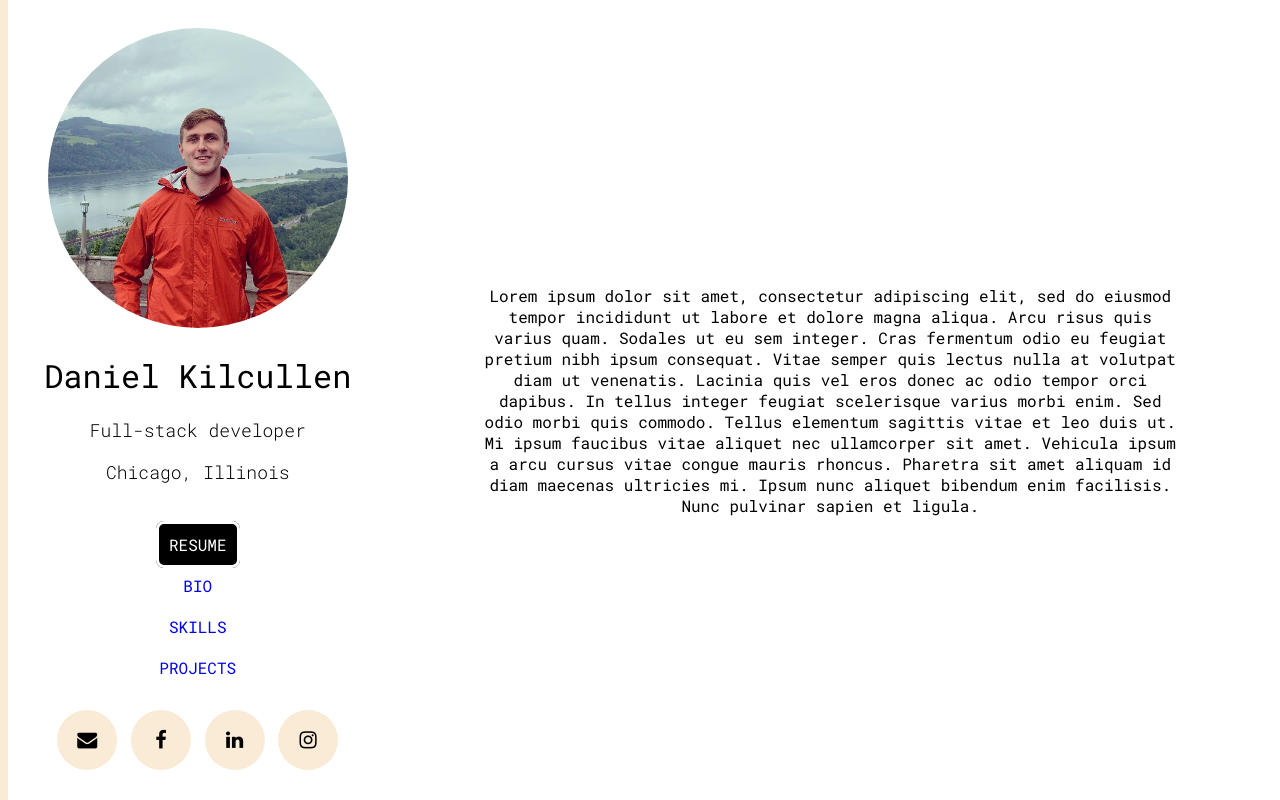
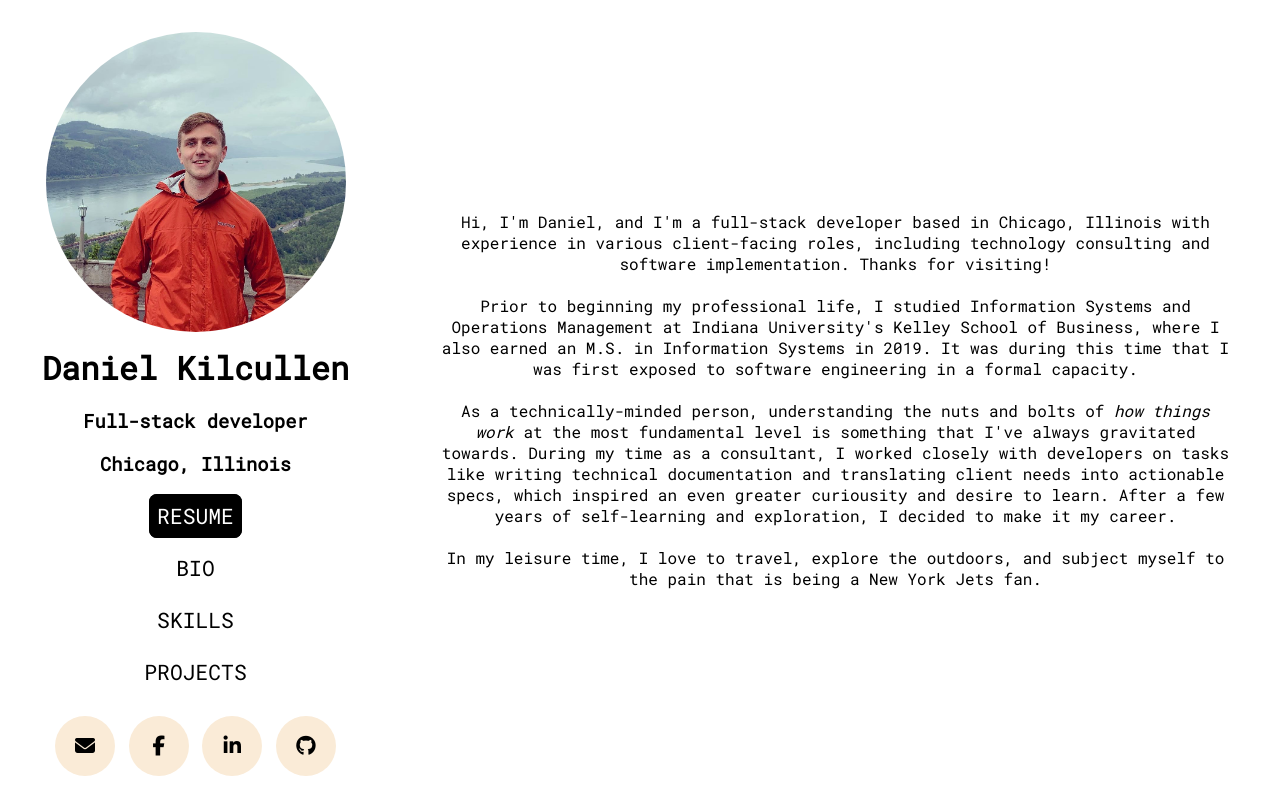
Before and after one commit to d-kilc/daniel-kilcullen, a website: page index.html in a window 1280 px wide. Shown: the top 800 px of the page. Drawn offline with Linux system fonts and the light colour scheme.

Commit message:
completed bio section and header, began content sections

```diff
--- a/index.html
+++ b/index.html
@@ -1,18 +1,32 @@
 <!DOCTYPE html>
 <html lang='en'>
     <head>
-        <link rel="stylesheet" href="./style.css" />
+        <link rel="stylesheet" href="styles/style-mobile-menu.css"/>
+        <!-- <link rel="stylesheet" href="styles/style-desktop.css" media="(min-width: 1110px)"/>
+        <link rel="stylesheet" href="styles/style-medium.css" media="(max-width: 1109px)"/> -->
+        <link rel="stylesheet" href="styles/style-desktop.css"/>
         <link rel="preconnect" href="https://fonts.googleapis.com">
         <link rel="preconnect" href="https://fonts.gstatic.com" crossorigin>
         <link rel="preconnect" href="https://fonts.googleapis.com">
         <link rel="preconnect" href="https://fonts.gstatic.com" crossorigin>
         <link href="https://fonts.googleapis.com/css2?family=Roboto+Mono:wght@100;300;400&display=swap" rel="stylesheet">
         <link rel="stylesheet" href="https://cdnjs.cloudflare.com/ajax/libs/font-awesome/4.7.0/css/font-awesome.min.css">
+        <script src="https://kit.fontawesome.com/3b46f4d8ab.js" crossorigin="anonymous"></script>
         <script src="./script.js" async></script>
         <title>Daniel Kilcullen</title>
     </head>
-    <div id="navArea">
-        <div id="summary">
+    <body>
+        <div id="menu" class="sidebar">
+            <button id="menuToggle" onclick="toggleNav()">&#9776;</button>
+            <a href="javascript:void(0)" class="closebtn" onclick="closeNav()">&times;</a>
+            <a href="#">About</a>
+            <a href="#">Services</a>
+            <a href="#">Clients</a>
+            <a href="#">Contact</a>
+        </div>
+        <div id="nav">
+            <div id="navLeft">
+
                 <img src="./images/dk-avi.jpeg" id="avi" alt="your company logo">
                 <h1>Daniel Kilcullen</h1>
                 <div id="secondaryHeaders">
@@ -20,25 +34,59 @@
                     <h3>Chicago, Illinois</h3>
                 </div>
                 <div id="navLinks">
-                <ul>
-                    <li><a id="resLink" class="navLink" href="#">Resume</a></li>
-                    <li><a class="navLink" href="#">Bio</a></li>
-                    <li><a class="navLink" href="#">Skills</a></li>
-                    <li><a class="navLink" href="#">Projects</a></li>
+                    <ul id="navList">
+                        <li><a id="resLink" class="navLink" href="./assets/Daniel_Kilcullen_Resume.docx">Resume</a></li>
+                        <li><a class="navLink" href="#bio">Bio</a></li>
+                        <li><a class="navLink" href="#skills">Skills</a></li>
+                        <li><a class="navLink" href="#projects">Projects</a></li>
                     </ul>
                 </div>
                 <div id="socials">
-                <a href="" class="fa fa-envelope"></a>
-                <a href="" class="fa fa-facebook"></a>
-                <a href="" class="fa fa-linkedin"></a>
-                <a href="" class="fa fa-instagram"></a>
+                    <a href="mailto:dkilcullen25@gmail.com" class="fa fa-envelope"></a>
+                    <a href="https://www.facebook.com/dan.kilcullen/" class="fa fa-facebook"></a>
+                    <a href="https://www.linkedin.com/in/danielkilcullen/" class="fa fa-linkedin"></a>
+                    <a href="https://github.com/d-kilc" class="fa fa-github"></a>
                 </div>
             </div>
-        <div id="bio">
-            <p>Lorem ipsum dolor sit amet, consectetur adipiscing elit, sed do eiusmod tempor incididunt ut labore et dolore magna aliqua. Arcu risus quis varius quam. Sodales ut eu sem integer. Cras fermentum odio eu feugiat pretium nibh ipsum consequat. Vitae semper quis lectus nulla at volutpat diam ut venenatis. Lacinia quis vel eros donec ac odio tempor orci dapibus. In tellus integer feugiat scelerisque varius morbi enim. Sed odio morbi quis commodo. Tellus elementum sagittis vitae et leo duis ut. Mi ipsum faucibus vitae aliquet nec ullamcorper sit amet. Vehicula ipsum a arcu cursus vitae congue mauris rhoncus. Pharetra sit amet aliquam id diam maecenas ultricies mi. Ipsum nunc aliquet bibendum enim facilisis. Nunc pulvinar sapien et ligula.</p>
+            <div id="navRight">
+                <p>Hi, I'm Daniel, and I'm a full-stack developer based in Chicago, Illinois with experience in various client-facing roles, including technology consulting and software implementation. Thanks for visiting!</p>
+                <br/>
+                <p>Prior to beginning my professional life, I studied Information Systems and Operations Management at Indiana University's Kelley School of Business, where I also earned an M.S. in Information Systems in 2019. It was during this time that I was first exposed to software engineering in a formal capacity.</p>
+                <br/>
+                <p>As a technically-minded person, understanding the nuts and bolts of <i>how things work</i> at the most fundamental level is something that I've always gravitated towards. During my time as a consultant, I worked closely with developers on tasks like writing technical documentation and translating client needs into actionable specs, which inspired an even greater curiousity and desire to learn. After a few years of self-learning and exploration, I decided to make it my career.</p>
+                <br/>
+                <p>In my leisure time, I love to travel, explore the outdoors, and subject myself to the pain that is being a New York Jets fan.</p>
             </div>
         </div>
-    <body>
-
+        <div id="main">
+            <!-- <div id="bio" class="section"></div> -->
+            <div id="skills" class="section">
+                <div id="container">
+                    <h3>Technical</h3>
+                    <div id="techSkills">
+                        <div class="skill">
+                            <i class="fab fa-js"></i>
+                            <h4>JavaScript</h4>
+                        </div>
+                        <div class="skill">
+                            <i class="fab fa-html5"></i>
+                            <h4>HTML, CSS</h4>
+                        </div>
+                        <div class="skill">
+                            <i class="fas fa-database"></i>
+                            <h4>Oracle SQL</h4>
+                        </div>
+                    </div>
+                    <h3>Other</h3>
+                    <div id="otherSkills">
+                    </div>
+                </div>
+            </div>
+            <div id="projects" class="section">
+                <div id="container">
+                    <p>under construction</p>
+                </div>
+            </div>
+        </div>
     </body>
 </html>
--- a/script.js
+++ b/script.js
@@ -1,42 +1,84 @@
 window.onscroll = function() {scrollFunction()};
 
-const avi = document.getElementById("avi");
-const navArea = document.getElementById("navArea");
-const bio = document.querySelector("div#bio");
-const summary = document.querySelector("div#summary");
-const navLinksDiv = document.querySelector("#navLinks");
-const navLinks = document.querySelector("#navLinks ul");
+const avi = document.querySelector("div#nav div#navLeft img#avi");
+const nav = document.querySelector("div#nav");
+const navLeft = document.querySelector("div#navLeft");
+const navRight = document.querySelector("div#navRight");
+const header = document.querySelector("div#navLeft h1");
+const secondaryHeaders = document.querySelector("div#secondaryHeaders");
 const socials = document.querySelector("div#socials");
-const secondaryHeaders = document.querySelector("#secondaryHeaders");
+const navLinks = document.querySelector("div#navLinks");
+const navList = document.querySelector("ul#navList");
+
+const skills = document.querySelector("div#skills");
+const projects = document.querySelector("div#projects");
+
 
 function scrollFunction() {
-  if (document.body.scrollTop > 80 || document.documentElement.scrollTop > 80) {
-    navArea.style.height = "100px";
-    bio.style.display = "none";
-    secondaryHeaders.style.display = "none";
-    summary.style.display = "flex";
-    summary.style.width = "100%";
-    avi.style.height = "80px";
-    avi.style.margin = "auto 15px auto 15px";
-    avi.style.left = "15px";
-    navLinksDiv.style.margin = "auto auto auto 30px";
-    navLinks.style.display = "flex";
-    // navLinks.style.float = "left";
-    navLinks.style.alignItems = "center";
-    navLinks.style.paddingBottom = "0px";
-    socials.style.marginLeft = "auto";
-  } else {
-    navArea.style.height = "100%";
-    bio.style.display = "block";
-    secondaryHeaders.style.display = "block";
-    summary.style.display = "block";
-    summary.style.width = "30%";
-    avi.style.height = "300px";
-    navLinksDiv.style.margin = "auto";
-    navLinks.style.display = "block";
-    // navLinks.style.float = "left";
-    navLinks.style.margin = "auto";
-    navLinks.style.paddingBottom = "10px";
-    socials.style.margin = "auto 15px auto 15px";
+    if (document.body.scrollTop > 100|| document.documentElement.scrollTop > 100) {
+        nav.style.height = "10vh";
+        nav.style.position = "fixed";
+        avi.style.height = "8vh";
+        avi.style.marginLeft = "15px";
+        avi.style.marginRight = "15px";
+        avi.style.paddingTop = "0px";
+        avi.style.paddingBottom = "0px";
+        navLeft.style.display = "flex";
+        navLeft.style.width = "100vw";
+        navLeft.style.height = "10vh";
+        navLeft.style.margin = "auto";
+        navRight.style.display = "none";
+        header.style.marginLeft = "15px";
+        secondaryHeaders.style.display = "none";
+        navLinks.style.margin = "auto";
+        navList.style.display = "flex";
+        navList.style.margin = "auto";
+        socials.style.display = "flex";
+        socials.style.marginRight = "25px";
+
+    } else {
+        nav.style.height = "100vh";
+        avi.style.height = "300px";
+        avi.style.margin = "auto";
+        avi.style.paddingTop = "10px";
+        avi.style.paddingBottom = "10px";
+        navLeft.style.display = "block";
+        navLeft.style.width = "30vw";
+        navLeft.style.height = "auto";
+        navRight.style.display = "block";
+        header.style.margin = "auto";
+        secondaryHeaders.style.display = "block";
+        navList.style.display = "block";
+        socials.style.display = "block";
+        socials.style.margin = "auto";
+
+    }
+
+    if (document.body.scrollTop > 100 && document.body.scrollTop < 200) {
+        document.getElementById('skills').scrollIntoView({
+            behavior: 'smooth'
+          });
+    }
+}
+
+function doScrolling(elementY, duration) {
+    var startingY = window.pageYOffset;
+    var diff = elementY - startingY;
+    var start;
+
+    // Bootstrap our animation - it will get called right before next frame shall be rendered.
+    window.requestAnimationFrame(function step(timestamp) {
+      if (!start) start = timestamp;
+      // Elapsed milliseconds since start of scrolling.
+      var time = timestamp - start;
+      // Get percent of completion in range [0, 1].
+      var percent = Math.min(time / duration, 1);
+
+      window.scrollTo(0, startingY + diff * percent);
+
+      // Proceed with animation as long as we wanted it to.
+      if (time < duration) {
+        window.requestAnimationFrame(step);
+      }
+    })
   }
-}
--- a/style.css
+++ /dev/null
@@ -1,153 +0,0 @@
-body {
-    font-family: 'Roboto Mono', monospace;
-}
-
-a {
-    text-decoration: none;
-}
-
-#navArea {
-    display: flex;
-    justify-content: space-between;
-    position: fixed;
-    width: 100%;
-    height: 100%;
-    top: 0px;
-    background: white;
-    z-index: 99;
-    transition: 1s;
-    overflow: hidden;
-}
-
-#navArea #summary {
-    text-align: center;
-    width: 30%;
-    margin: auto;
-}
-
-
-#navArea #summary h1 {
-    font-size: 32px;
-    font-weight: 500;
-}
-
-#navArea #summary h3 {
-    font-size: 18px;
-    font-weight: 300;
-}
-
-#secondaryHeaders {
-    margin-bottom: 50px;
-}
-
-#navArea #bio {
-    text-align: center;
-    align-content: center;
-    margin: auto;
-    width: 70%;
-    padding-right: 15px;
-}
-
-#navArea #summary img {
-    height: 300px;
-    transition: height 1s;
-}
-
-#navArea #navLinks ul {
-    list-style-type: none;
-    padding-left: 0;
-}
-
-#navArea #summary .fa {
-    padding: 20px;
-    font-size: 20px;
-    width: 20px;
-    text-align: center;
-    text-decoration: none;
-    margin: 2px 2px;
-}
-
-#navLinks ul {
-    /* text-align: left; */
-}
-
-#navLinks li {
-    margin: 20px;
-}
-
-#navLinks ul a {
-    /* padding: 15px; */
-    text-decoration: none;
-
-}
-
-.navLink {
-    text-transform: uppercase;
-    margin: 10px auto 10px auto;
-}
-
-#resLink {
-    /* transition: all .5s ease; */
-    text-transform: uppercase;
-    background-color: #000;
-    color: #fff;
-    border: 3px solid white;
-    text-align: center;
-    line-height: 1;
-    text-decoration: none;
-    /* background-color : transparent; */
-    padding: 10px;
-    outline: none;
-    border-radius: 8px;
-}
-/* #resLink:hover {
-    color: #001F3F;
-    background-color: #fff;
-} */
-
-.fa-facebook {
-    background: antiquewhite;
-    color: #000;
-    border-radius: 50%;
-}
-
-.fa-instagram {
-    background: antiquewhite;
-    color: #000;
-    border-radius: 50%;
-}
-
-.fa-linkedin {
-    background: antiquewhite;
-    color: #000;
-    border-radius: 50%;
-}
-
-.fa-envelope {
-    background: antiquewhite;
-    color: #000;
-    border-radius: 50%;
-}
-
-.fa:hover {
-    opacity: 0.7;
-}
-
-#navArea #bio p {
-    width: 80%;
-    margin:auto;
-    font-size: 12pt;
-}
-
-#summary {
-    margin: auto;
-}
-
-#avi {
-    border-radius: 50%;
-}
-
-body {
-    background-color: antiquewhite;
-    height: 10000px;
-}
--- /dev/null
+++ b/styles/style-desktop.css
@@ -0,0 +1,192 @@
+/* global stuff */
+body {
+    font-family: 'Roboto Mono', monospace;
+}
+
+a {
+    text-decoration: none;
+}
+/* --------------------------------- */
+
+/* sidebar menu for mobile */
+div#menu {
+    display: none;
+}
+
+button#menuToggle {
+    display: none;
+}
+/* --------------------------------- */
+
+/* left side of nav- headline, links, and socials */
+div#nav {
+    display: flex;
+    align-items: center;
+    background: white;
+    z-index: 99;
+    top: 0px;
+    width: 100vw;
+    height: 100vh;
+    transition: 1s;
+    overflow: hidden;
+}
+
+div#navLeft {
+    width: 30vw;
+    height: auto;
+    text-align: center;
+    margin: auto 15px;
+}
+
+div#navLeft img#avi {
+    height: 300px;
+    transition: height 1s;
+    border-radius: 50%;
+    margin: auto;
+    padding-top: 10px;
+    padding-bottom: 10px;
+}
+
+div#navLeft h1 {
+    margin: auto;
+}
+
+div#secondaryHeaders {
+    margin: 10px;
+}
+
+div#navList {
+    height: 90%;
+}
+
+div#navLinks {
+    margin: 30px 15px;
+}
+
+div#navLeft ul {
+    list-style-type: none;
+    padding-left: 0px;
+}
+
+div#navLeft li {
+    margin: 30px auto 30px auto;
+}
+
+div#navLeft div#navLinks a.navLink {
+    text-transform: uppercase;
+    text-align: center;
+    color: #000;
+    line-height: 1;
+    padding: 10px;
+    font-size: 16pt;
+}
+
+div#navLeft div#navLinks a#resLink {
+    /* transition: all .5s ease; */
+    background-color: #000;
+    color: #fff;
+    border: 3px solid black;
+    padding: 5px;
+    outline: none;
+    border-radius: 8px;
+}
+
+div#navLeft div#navLinks a#resLink:hover {
+    background-color: #fff;
+    color: #001F3F;
+    border: 3px solid black;
+    transition: 0.5s;
+
+}
+
+div#socials {
+    margin: auto;
+    display: flex;
+}
+
+div#socials a {
+    background: antiquewhite;
+    color: #000;
+    font-size: 20px;
+    border-radius: 50%;
+    padding: 20px;
+    margin: 2px;
+    width: 20px;
+    height: 20px;
+}
+
+div#socials a.fa:hover {
+    opacity: 0.2;
+}
+/* --------------------------------- */
+
+
+/* right side of nav */
+div#navRight {
+    width: 70vw;
+    text-align: center;
+    margin: auto 15px;
+}
+
+div#navRight p {
+    width: 90%;
+    margin: auto;
+}
+/* --------------------------------- */
+
+/* main content section */
+div#main {
+    margin: 0;
+}
+
+div.section {
+    height: 100vh;
+    margin-top: 10vh;
+}
+
+/* div#bio {
+    background-color:seashell;
+    top: 100px;
+} */
+
+div#skills {
+    background-color:olivedrab;
+    margin-top: 30vh;
+}
+div#container {
+    height: auto;
+    width: 80%;
+    margin: auto;
+}
+
+div#skills div#techSkills, div#skills div#OtherSkills {
+    margin: auto;
+    display: flex;
+
+}
+
+div#skills i.fas, div#skills i.fab {
+    background: antiquewhite;
+    color: #000;
+    font-size: 30px;
+    border-radius: 50%;
+    padding: 30px;
+    margin: 2px;
+    width: 30px;
+    height: 30px;
+}
+
+div#skills div.skill {
+    display: flex;
+    margin: 20px;
+}
+
+div#skills h4 {
+    margin: auto 15px;
+}
+
+div#projects {
+    background-color:gainsboro;
+    text-align: center;
+    margin: 0 auto;
+}
--- /dev/null
+++ b/styles/style-medium.css
@@ -0,0 +1,151 @@
+/* global stuff */
+body {
+    font-family: 'Roboto Mono', monospace;
+}
+
+a {
+    text-decoration: none;
+}
+/* --------------------------------- */
+
+/* sidebar menu for mobile */
+div#menu {
+    display: none;
+}
+
+button#menuToggle {
+    display: none;
+}
+/* --------------------------------- */
+
+/* left side of nav- headline, links, and socials */
+div#nav {
+    display: flex;
+    align-items: center;
+    background: white;
+    z-index: 99;
+    top: 0px;
+    width: 100vw;
+    height: 100vh;
+    transition: 1s;
+    overflow: hidden;
+}
+
+div#navLeft {
+    width: 30vw;
+    height: auto;
+    text-align: center;
+}
+
+div#navLeft img#avi {
+    height: 200px;
+    transition: height 1s;
+    border-radius: 50%;
+    margin: auto;
+    padding-bottom: 20px;
+}
+
+div#navLeft h1 {
+    margin: auto;
+    font-size: 20pt;
+}
+
+div#secondaryHeaders {
+    margin: 20px;
+    font-size: 10pt;
+}
+
+div#navLinks {
+    margin: 30px 15px;
+}
+
+div#navLeft ul {
+    list-style-type: none;
+    padding-left: 0px;
+}
+
+div#navLeft li {
+    margin: 30px auto 30px auto;
+}
+
+div#navLeft div#navLinks a.navLink {
+    text-transform: uppercase;
+    text-align: center;
+    color: #000;
+    line-height: 1;
+    padding: 10px;
+    font-size: 12pt;
+}
+
+div#navLeft div#navLinks a#resLink {
+    /* transition: all .5s ease; */
+    background-color: #000;
+    color: #fff;
+    border: 3px solid black;
+    outline: none;
+    border-radius: 8px;
+}
+
+div#navLeft div#navLinks a#resLink:hover {
+    background-color: #fff;
+    color: #001F3F;
+    border: 3px solid black;
+    transition: 0.5s;
+
+}
+
+div#socials {
+    margin: auto;
+}
+
+div#socials a {
+    background: antiquewhite;
+    color: #000;
+    font-size: 22px;
+    border-radius: 50%;
+    padding: 12px;
+    width:12px;
+    height:12px;
+}
+
+div#socials a.fa:hover {
+    opacity: 0.2;
+}
+/* --------------------------------- */
+
+
+/* right side of nav */
+div#navRight {
+    width: 70vw;
+    text-align: center;
+}
+
+div#navRight p {
+    width: 70%;
+    margin: auto;
+}
+/* --------------------------------- */
+
+/* main content section */
+div#main {
+    margin: 0;
+}
+
+div.section {
+    height: 100vh;
+    margin: 0;
+}
+
+div#bio {
+    background-color:seashell;
+}
+
+div#skills {
+    background-color:olivedrab;
+}
+
+div#projects {
+    background-color:gainsboro;
+    text-align: center;
+    margin: 0 auto;
+}
```
Also changed, not shown: styles/style-mobile-menu.css (added), 1 other file. Lines whose indentation alone changed are shown as unchanged.
